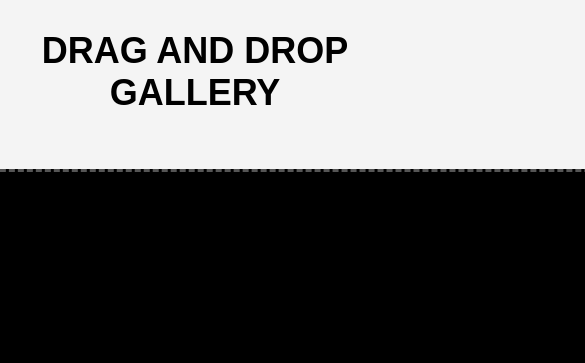
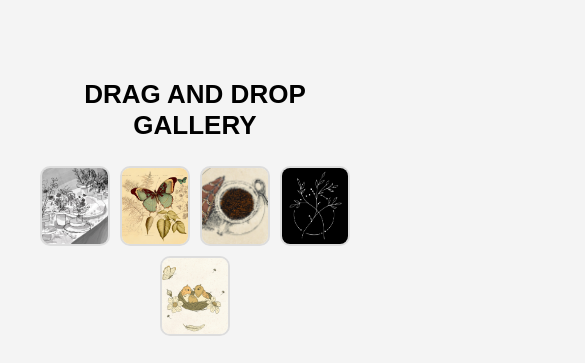
Before and after one commit to ukeme2/drag-drop-gallery, a plain HTML site: page index.html in a window 390 px wide. Shown: the top 363 px of the page, 585 px wide, since content can reach past the window. Drawn offline with Linux system fonts and the light colour scheme.

Commit message:
Make gallery responsive

```diff
--- a/style.css
+++ b/style.css
@@ -72,3 +72,45 @@ h1 {
   height: 100%;
   object-fit: contain;
 }
+
+/* RESPONSIVE DESIGN FOR PHONES */
+@media (max-width: 600px) {
+  body {
+    padding: 20px;
+  }
+
+  h1 {
+    font-size: 26px;
+    margin-bottom: 25px;
+  }
+
+  .gallery {
+    width: 100%;
+    flex-direction: column;
+    gap: 30px;
+  }
+
+  .image-list {
+    flex-direction: row;
+    flex-wrap: wrap;
+    justify-content: center;
+    gap: 10px;
+    width: 100%;
+  }
+
+  .small-image {
+    width: 70px;
+    height: 80px;
+  }
+
+  .display-box {
+    width: 100%;
+    height: 400px;
+  }
+
+  #display-image {
+    width: 100%;
+    height: 100%;
+    object-fit: contain;
+  }
+}
```
